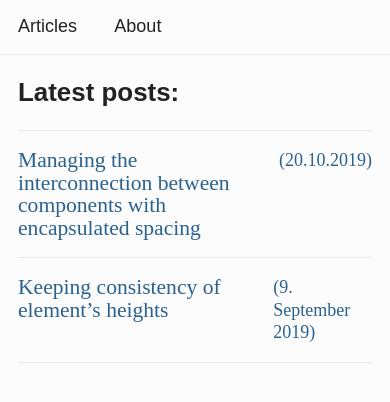
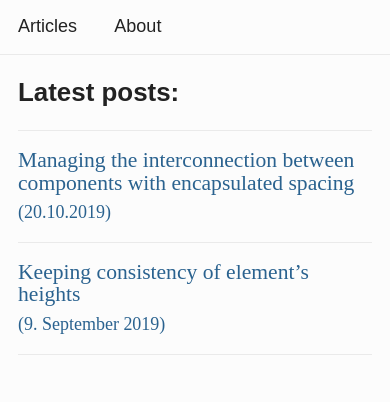
Before and after one commit to csshugs/dennisheibuelt.com, an Eleventy site: page index.njk in a window 390 px wide. Built offline with nearby package versions, Linux system fonts and the light colour scheme; Eleventy itself is replaced by a stand-in of ours; files that its build step writes are made by us from their sources.

Commit message:
Fix link-list date on small screen [Ship of Fools]

```diff
--- a/_layouts/default.njk
+++ b/_layouts/default.njk
@@ -142,11 +142,24 @@
             text-decoration: none;
         }
 
+        @media screen and (max-width: 720px) {
+            .c-link-list a {
+                flex-direction: column;
+            }
+        }
+
         .c-link-list__text {
             margin-right: 0.833rem;
         }
 
+        @media screen and (max-width: 720px) {
+            .c-link-list__text {
+                margin-bottom: 0.402rem;
+            }
+        }
+
         .c-link-list__meta {
+            flex-shrink: 0;
             font-size: 0.833em;
         }
 
```
